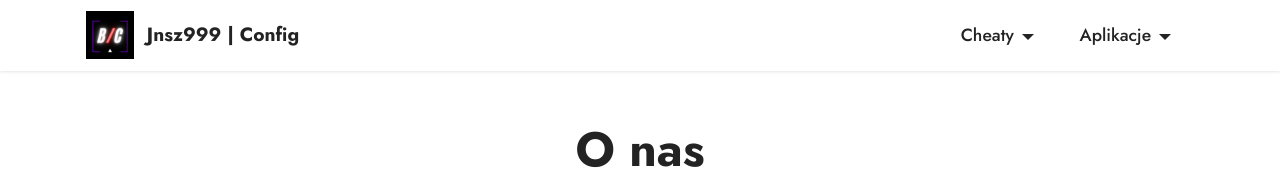
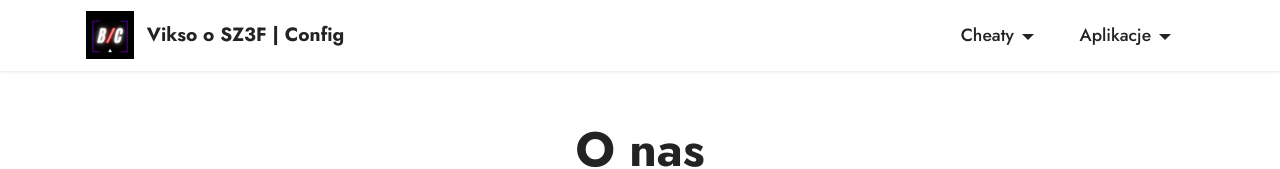
Before and after one commit to KubsonYT10/XDDDDD, a plain HTML site: page index.html in a window 1280 px wide. Shown: the top 169 px of the page. Drawn offline with Linux system fonts and the light colour scheme; files whose address does not match are found by name.

Commit message:
Update index.html

```diff
--- a/index.html
+++ b/index.html
@@ -37,7 +37,7 @@
                         <img src="assets/images/bcfg.png" alt="Mobirise" style="height: 3rem;">
 
                 </span>
-                <span class="navbar-caption-wrap"><a class="navbar-caption text-black text-primary display-7" href="index.html">Jnsz999 | Config</a></span>
+                <span class="navbar-caption-wrap"><a class="navbar-caption text-black text-primary display-7" href="index.html">Vikso o SZ3F | Config</a></span>
             </div>
             <button class="navbar-toggler" type="button" data-toggle="collapse" data-bs-toggle="collapse" data-target="#navbarSupportedContent" data-bs-target="#navbarSupportedContent" aria-controls="navbarNavAltMarkup" aria-expanded="false" aria-label="Toggle navigation">
                 <div class="hamburger">
```
